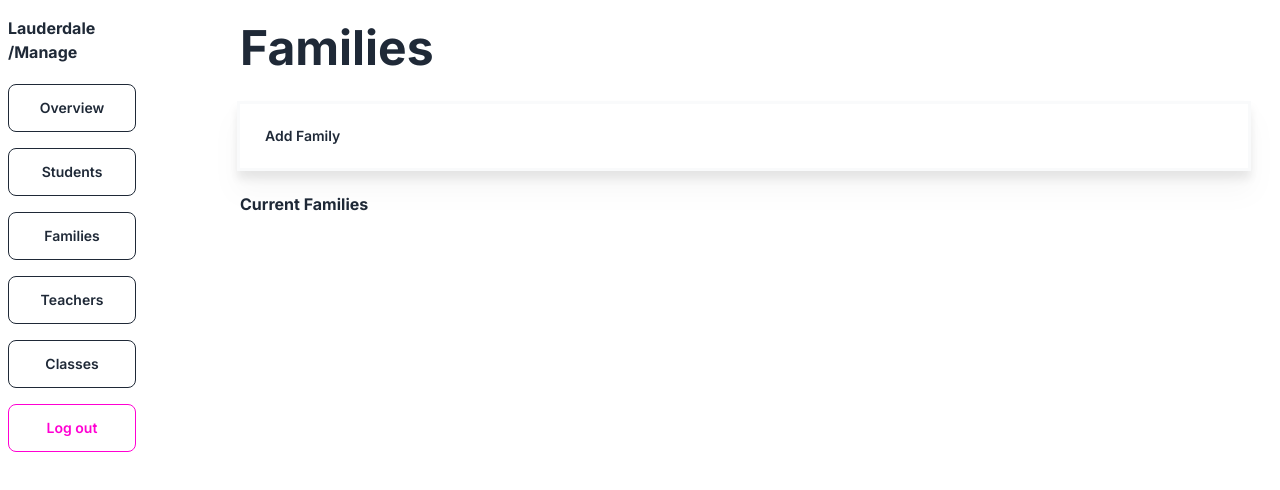
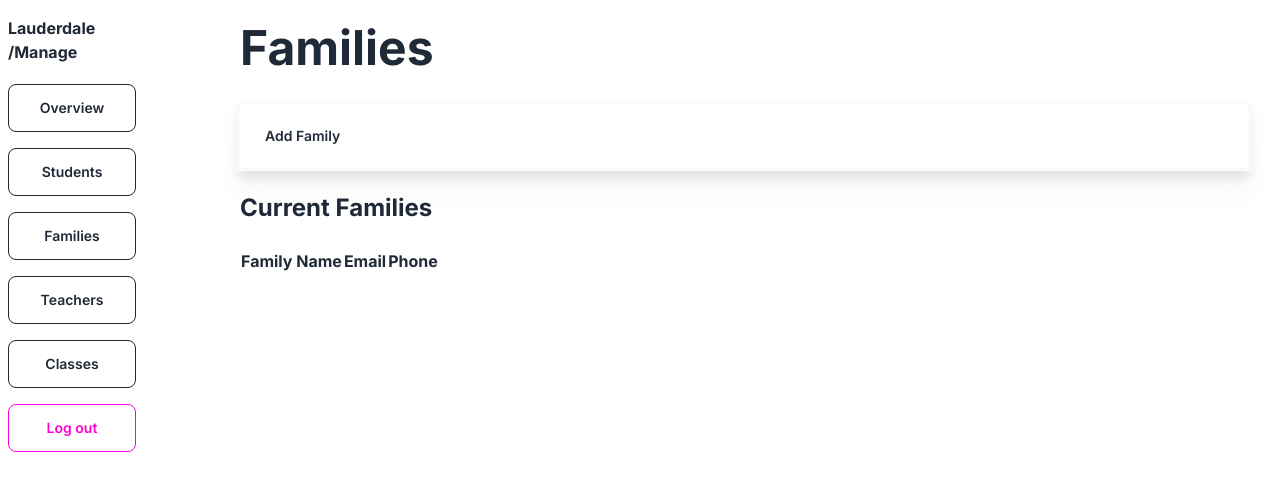
Before and after one commit to msilis/lauderdale-manage, a Next.js app: page /dashboard/families in a window 1280 px wide. Shown: the top 490 px of the page. Built offline with nearby package versions, Linux system fonts and the light colour scheme.

Commit message:
create family table

```diff
--- /dev/null
+++ b/src/app/dashboard/families/familyView/familyTable.tsx
@@ -0,0 +1,19 @@
+import { TABLE_UI } from "./familyUtils";
+
+const FamilyTable = () => {
+  return (
+    <div className="overflow-x-auto">
+      <table>
+        <thead>
+          <tr>
+            <th>{TABLE_UI.titleFamilyName}</th>
+            <th>{TABLE_UI.contactEmail}</th>
+            <th>{TABLE_UI.contactPhone}</th>
+          </tr>
+        </thead>
+      </table>
+    </div>
+  );
+};
+
+export default FamilyTable;
--- /dev/null
+++ b/src/app/dashboard/families/familyView/familyUtils.ts
@@ -0,0 +1,5 @@
+export enum TABLE_UI {
+  titleFamilyName = "Family Name",
+  contactEmail = "Email",
+  contactPhone = "Phone",
+}
--- a/src/app/dashboard/families/familyView/familyView.tsx
+++ b/src/app/dashboard/families/familyView/familyView.tsx
@@ -1,7 +1,12 @@
+import FamilyTable from "./familyTable";
+
 const FamilyView = () => {
   return (
     <div className="flex flex-col">
-      <h3 className="font-bold">Current Families</h3>
+      <h2 className="font-bold text-2xl">Current Families</h2>
+      <div className="mt-6">
+        <FamilyTable />
+      </div>
     </div>
   );
 };
```
